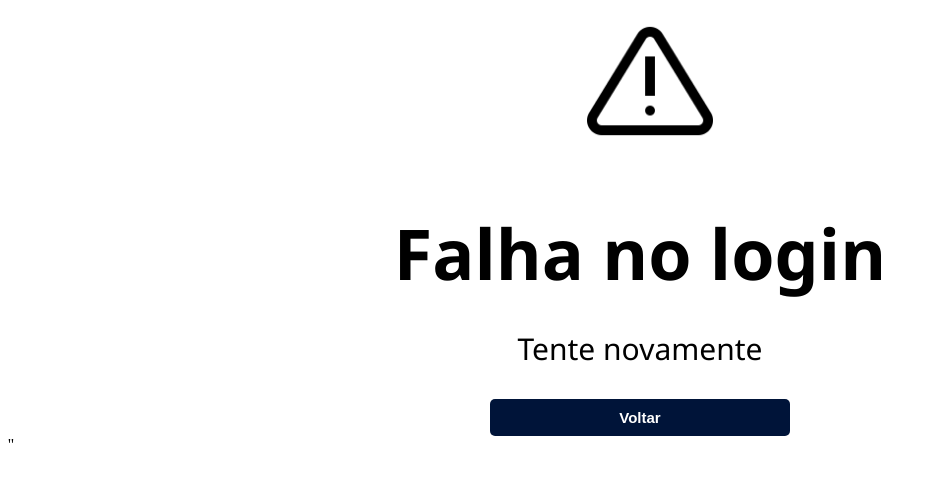
After one commit to MayconD27/SPT, a PHP site: page /mensagem_erro.php in a window 1280 px wide. The commit adds this page. Shown: the top 482 px of the page, without its empty margins (0-935 px from the left). Run offline with PHP 8.4, Linux system fonts and the light colour scheme.

Commit message:
tela de erro

```diff
--- /dev/null
+++ b/css/estilo_erro.css
@@ -0,0 +1,44 @@
+*{
+    background-clip: border-box;
+}
+button{
+    max-width: 450px;
+    min-width: 300px;
+    padding: 10px 0;
+    font-size: 15px;
+    font-family: Arial, Helvetica, sans-serif;
+    font-weight: 900;
+    background: #001439;
+    color:#fff;
+    border: none;
+    border-radius: 5px;
+    cursor: pointer;
+    transition: .5s;
+    display: flex;
+    justify-content: center;
+    align-items: center;
+    height: auto;
+    margin: auto;
+}
+
+h1{
+    font-family: 'Segoe UI', Tahoma, Geneva, Verdana, sans-serif;
+    font-size: 70px;
+    text-align: center;
+
+}
+p{
+    font-family: 'Segoe UI', Tahoma, Geneva, Verdana, sans-serif;
+    font-size: 30px;
+    text-align: center;
+    margin-top: -20px;
+}
+img{
+
+    padding: 10px;
+    width: 10%;
+    margin-left: 45%;
+    border: none;
+    outline: none;
+    box-shadow: none;
+}
--- /dev/null
+++ b/mensagem_erro.php
@@ -0,0 +1,15 @@
+<!DOCTYPE html>
+<html>
+<head>
+    <title>Mensagem de Erro</title>
+    <link rel="stylesheet" href="SPT/css/estilo_erro.css">
+</head>
+<body>
+    <div>
+        <img src="img/sinal-de-aviso.png" alt="" class="erro" style="border:none">
+        <h1>Falha no login</h1>
+        <p>Tente novamente</p>
+        <button onclick="window.history.back();">Voltar</button>
+    </div>
+</body>''
+</html>
```
Also changed, not shown: admin_tela/inseriruser.php (+3 -6 lines), img/sinal-de-aviso.png (added).
